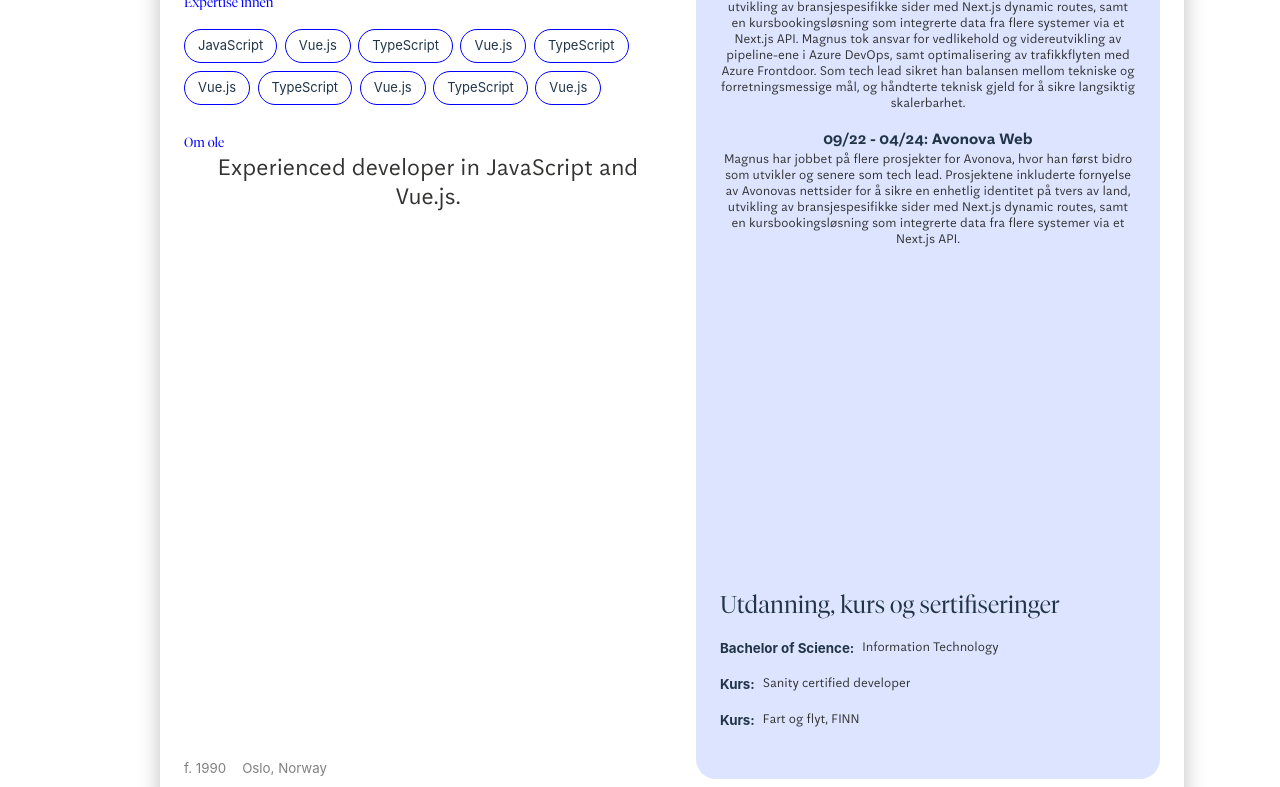
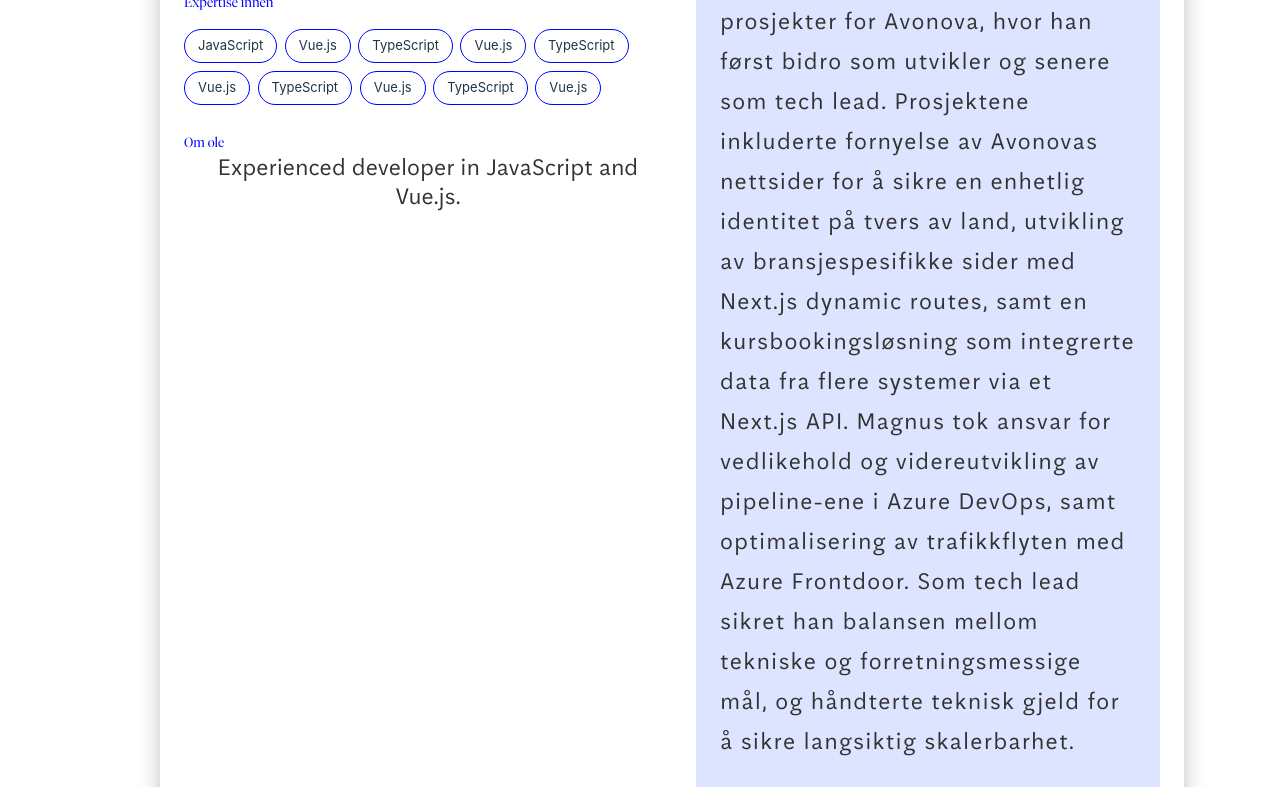
Before and after one commit to thenorthalliance/OnePagerCV, a Vue app: page / in a window 1280 px wide. Shown: the part 400-1187 px from the top of the page. Built offline with nearby package versions, Linux system fonts and the light colour scheme.

Commit message:
right-column-styling good

```diff
--- a/src/components/ExperienceColumn/ExperienceColumn.vue
+++ b/src/components/ExperienceColumn/ExperienceColumn.vue
@@ -16,7 +16,7 @@
       <h2>Utdanning, kurs og sertifiseringer</h2>
       <ul>
         <li v-for="qualification in profile.qualifications" :key="qualification.detail">
-          <strong>{{ qualification.label }}:</strong>
+          <h3>{{ qualification.label }}:</h3>
           <p>{{ qualification.detail }}</p>
         </li>
       </ul>
@@ -52,25 +52,25 @@
 }
 
 #experience-section {
-  display: flex;
-  flex-direction: column;
-  align-items: flex-start;
-  align-self: stretch;
-  gap: 1rem;
+
   ul {
+    gap: 1rem;
     padding: 0;
 
     li {
-      margin-bottom: 1rem;
+      margin-bottom: 1.4rem;
 
-      h4 {
-        margin: 0;
-        font-size: smaller;
+      h3 {
+        margin: 0 0 0.6rem 0;
+        line-height: normal;
+        text-align: left;
       }
 
       p {
         margin: 0;
-        font-size: smaller;
+        letter-spacing: 1.2px;
+        line-height: 40px;
+        text-align: left;
       }
     }
   }
@@ -81,17 +81,19 @@
     padding: 0;
 
     li {
-      margin-bottom: 1rem;
       display: flex;
       column-gap: 0.5em;
+      margin-bottom: 1rem;
 
-      strong {
-        font-size: smaller;
+      h3 {
+        letter-spacing: -0.48px;
       }
 
       p {
+        align-self: flex-start;
         margin: 0;
-        font-size: smaller;
+        letter-spacing: 1.2px;
+        line-height: 48px;
       }
     }
   }
--- a/src/helpers.ts
+++ b/src/helpers.ts
@@ -25,5 +25,6 @@ export const formatDate = (date: Date): string => {
   return date.toLocaleDateString("en-GB", {
     year: "2-digit",
     month: "2-digit",
-  });
+  })
+  .replace(/\//g, "."); //replace / with .
 };
--- a/src/style.css
+++ b/src/style.css
@@ -41,7 +41,7 @@ h1 {
 }
 
 h2 {
-  font-size: 1.5em;
+  font-size: 2rem;
   font-weight: 600;
   margin: 0;
   text-align: left;
@@ -49,15 +49,16 @@ h2 {
 }
 
 h3 {
-  font-size: 1rem;
+  font-family: NoAAftenScreenBold;
+  font-size: 1.5rem;
+  line-height: 48px;
   margin: 0;
-  font-family: NoAAftenScreenBold;
 }
 
 p {
   color: var(--Black, #323231);
   font-family: NoAAftenScreen;
-  font-size: 24px;
+  font-size: 1.5rem;
   font-style: normal;
   font-weight: 400;
   line-height: normal;
```
